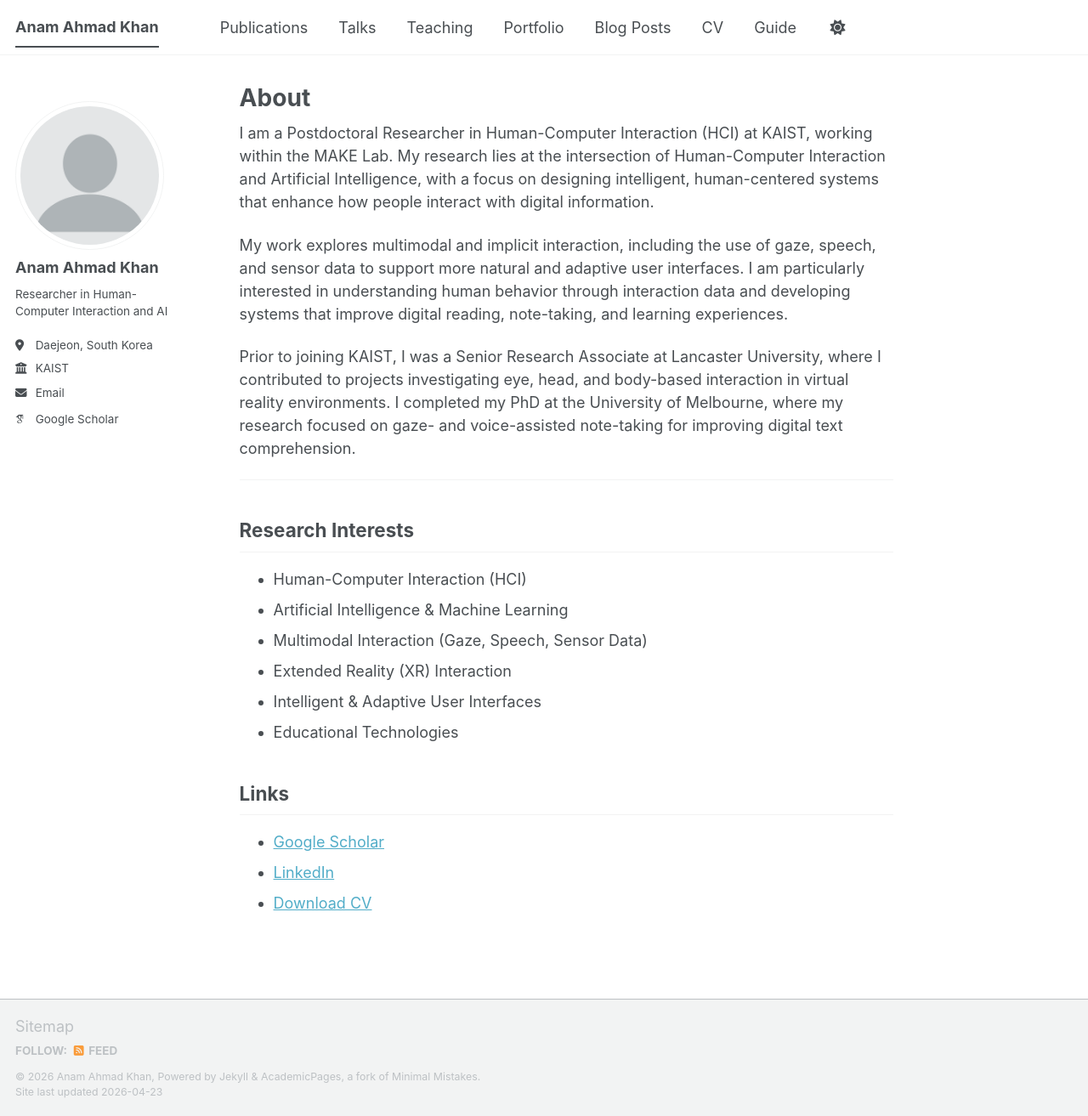
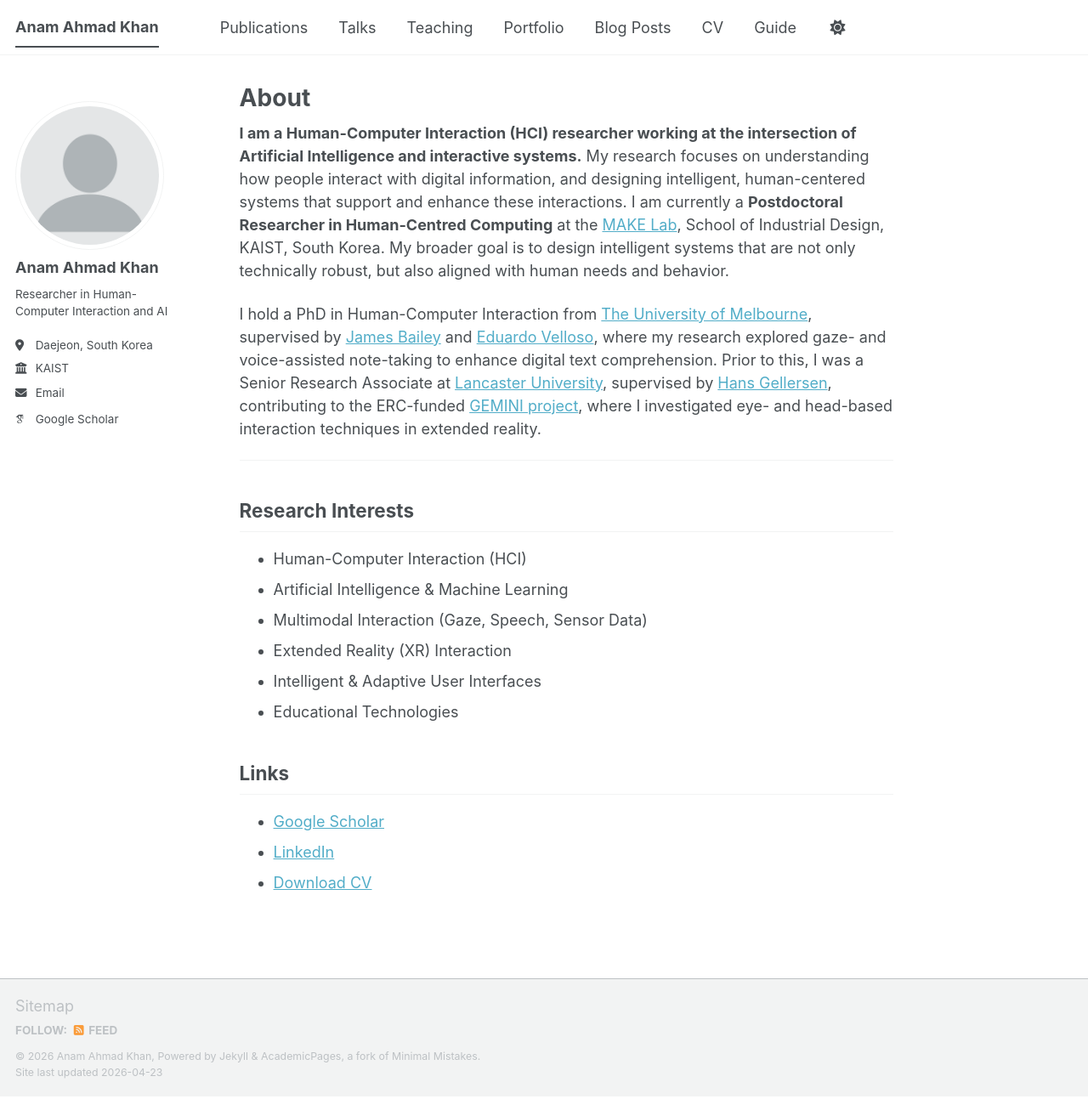
Before and after one commit to khananamahmad3-max/anamkhan.github.io, a Jekyll site: the page built from _pages/about.md, in a window 1280 px wide and 1313 px high. Shown: the whole window at 85% size. Built offline with Jekyll 4.4.1, drawn with Linux system fonts in a browser that asks for light colours; some web fonts are replaced; a script bundle is joined from its source files by our own code; library files that are not in the unit come from our copies.

Commit message:
Update about.md

```diff
--- a/_pages/about.md
+++ b/_pages/about.md
@@ -5,11 +5,10 @@ permalink: /
 author_profile: true
 ---
 
-I am a Postdoctoral Researcher in Human-Computer Interaction (HCI) at KAIST, working within the MAKE Lab. My research lies at the intersection of Human-Computer Interaction and Artificial Intelligence, with a focus on designing intelligent, human-centered systems that enhance how people interact with digital information.
+**I am a Human-Computer Interaction (HCI) researcher working at the intersection of Artificial Intelligence and interactive systems.** My research focuses on understanding how people interact with digital information, and designing intelligent, human-centered systems that support and enhance these interactions. I am currently a **Postdoctoral Researcher in Human-Centred Computing** at the [MAKE Lab](https://make.kaist.ac.kr), School of Industrial Design, KAIST, South Korea. My broader goal is to design intelligent systems that are not only technically robust, but also aligned with human needs and behavior.
 
-My work explores multimodal and implicit interaction, including the use of gaze, speech, and sensor data to support more natural and adaptive user interfaces. I am particularly interested in understanding human behavior through interaction data and developing systems that improve digital reading, note-taking, and learning experiences.
 
-Prior to joining KAIST, I was a Senior Research Associate at Lancaster University, where I contributed to projects investigating eye, head, and body-based interaction in virtual reality environments. I completed my PhD at the University of Melbourne, where my research focused on gaze- and voice-assisted note-taking for improving digital text comprehension.
+I hold a PhD in Human-Computer Interaction from [The University of Melbourne](https://www.unimelb.edu.au), supervised by [James Bailey](https://scholar.google.com/citations?user=...) and [Eduardo Velloso](https://eduardovelloso.com), where my research explored gaze- and voice-assisted note-taking to enhance digital text comprehension. Prior to this, I was a Senior Research Associate at [Lancaster University](https://www.lancaster.ac.uk), supervised by [Hans Gellersen](https://www.lancaster.ac.uk/scc/about-us/people/hans-gellersen), contributing to the ERC-funded [GEMINI project](https://gemini-erc.eu), where I investigated eye- and head-based interaction techniques in extended reality.
 
 ---
 
```
